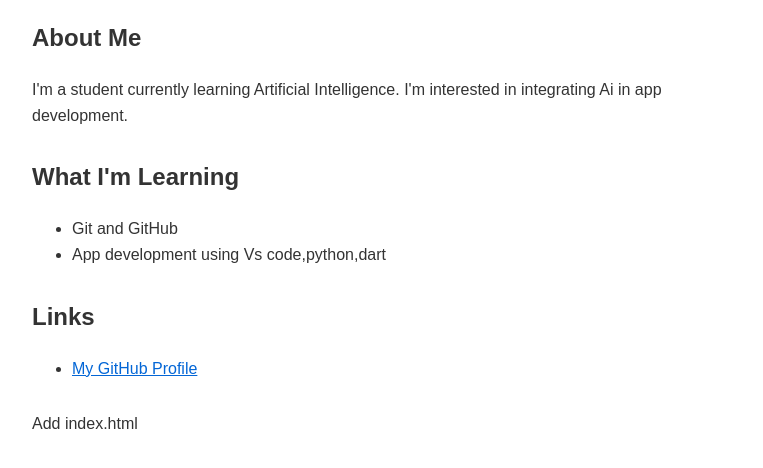
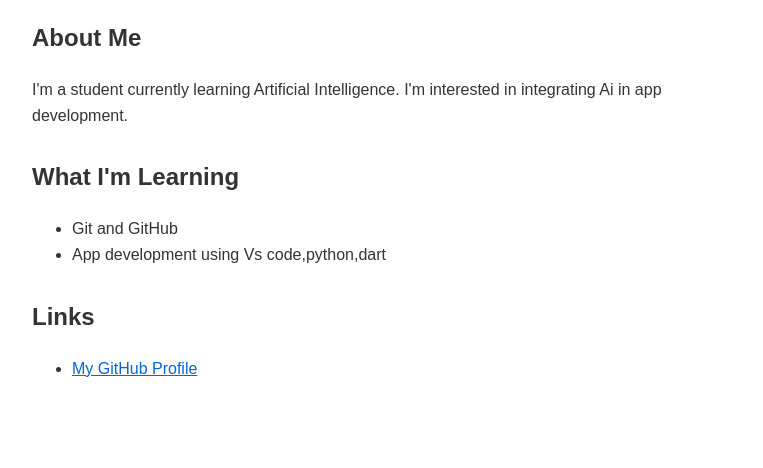
Before and after one commit to 21532025-art/21532025-art.github.io, a plain HTML site: page index.html in a window 1280 px wide. Shown: the part 116-584 px from the top of the page, without its empty margins (258-1021 px from the left). Drawn offline with Linux system fonts and the light colour scheme.

Commit message:
Add index.html

```diff
--- a/index.html
+++ b/index.html
@@ -50,4 +50,3 @@
     </div>
 </body>
 </html>
-Add index.html
```
